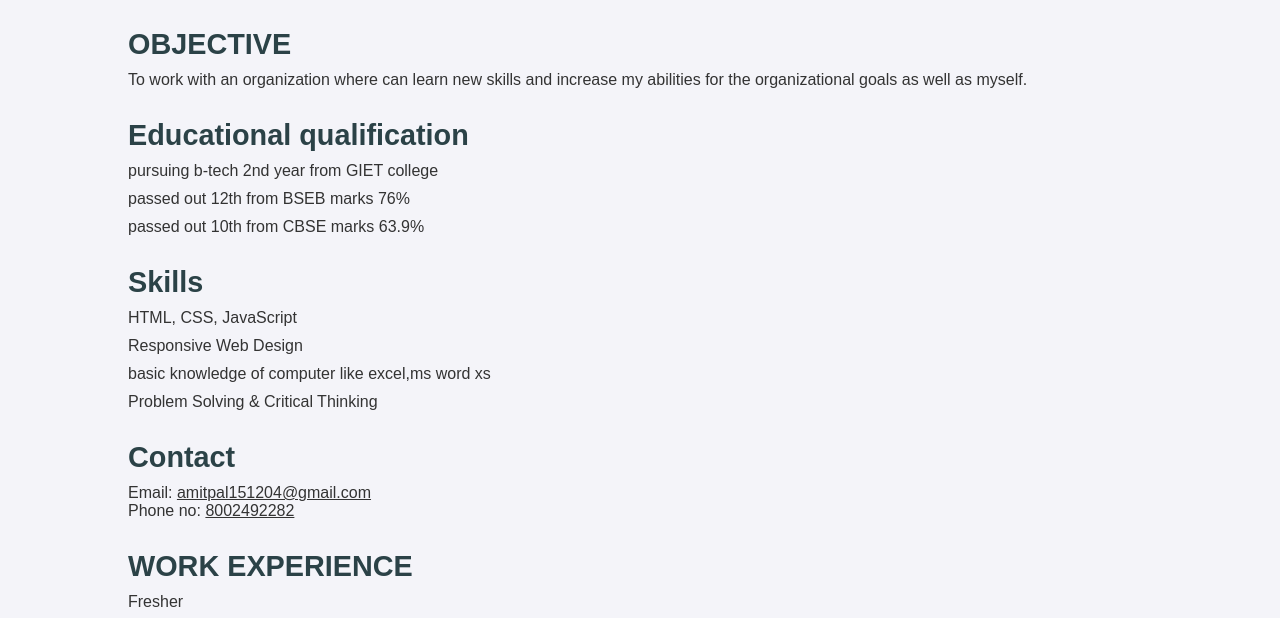
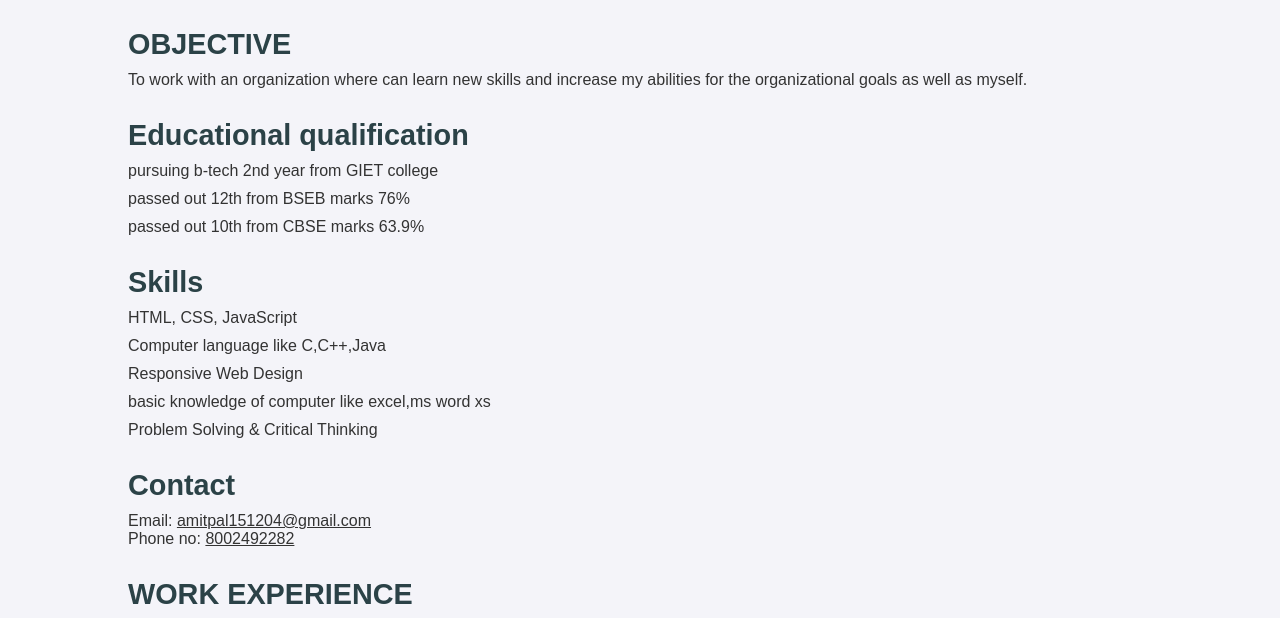
Before and after one commit to amitpal-231104/amit1, a plain HTML site: page index.html/index.html in a window 1280 px wide. Shown: the part 162-780 px from the top of the page. Drawn offline with Linux system fonts and the light colour scheme.

Commit message:
index.html

```diff
--- a/index.html/index.html
+++ b/index.html/index.html
@@ -43,6 +43,7 @@
             <h2>Skills</h2>
             <ul>
                 <li>HTML, CSS, JavaScript</li>
+                 <li>Computer language like C,C++,Java</li>
                 <li>Responsive Web Design</li>
                 <li>basic knowledge of computer like excel,ms word xs</li>
                  <li>Problem Solving & Critical Thinking</li>
```
